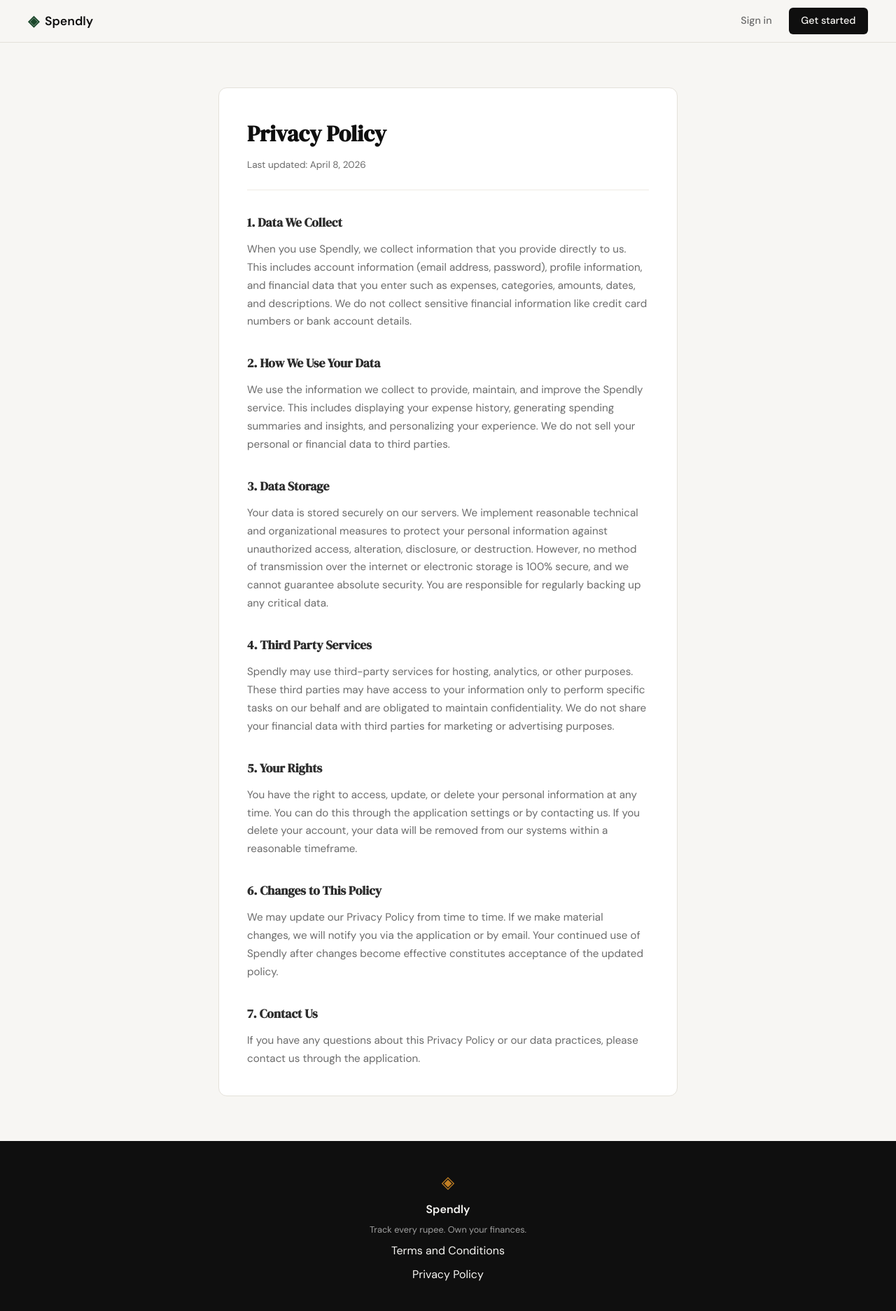
After one commit to Nithin-dharavath/expense_tracker, a Flask app: page /privacy in a window 1280 px wide. The commit adds this page. Shown: the whole page at 70% size. Run offline with Flask 3, Linux system fonts and the light colour scheme.

Commit message:
landing: add privacy policy page and route

```diff
--- a/app.py
+++ b/app.py
@@ -25,6 +25,11 @@ def login():
 @app.route("/terms")
 def terms():
     return render_template("terms.html")
+
+
+@app.route("/privacy")
+def privacy():
+    return render_template("privacy.html")
 
 
 # ------------------------------------------------------------------ #
--- a/templates/base.html
+++ b/templates/base.html
@@ -36,7 +36,7 @@
             <p class="footer-copy">Track every rupee. Own your finances.</p>
             <div class="footer-links" style="display: flex; flex-direction: column; gap: 8px;">
                 <a href="{{ url_for('terms') }}">Terms and Conditions</a>
-                <a href="#">Privacy Policy</a>
+                <a href="{{ url_for('privacy') }}">Privacy Policy</a>
             </div>
         </div>
     </footer>
--- /dev/null
+++ b/templates/privacy.html
@@ -0,0 +1,86 @@
+{% extends "base.html" %}
+
+{% block title %}Privacy Policy — Spendly{% endblock %}
+
+{% block content %}
+
+<section class="terms-section">
+    <div class="terms-inner">
+        <h1 class="terms-title">Privacy Policy</h1>
+        <p class="terms-updated">Last updated: April 8, 2026</p>
+
+        <div class="terms-content">
+            <section class="terms-block">
+                <h2 class="terms-block-title">1. Data We Collect</h2>
+                <p class="terms-block-body">
+                    When you use Spendly, we collect information that you provide directly to us.
+                    This includes account information (email address, password), profile information,
+                    and financial data that you enter such as expenses, categories, amounts, dates,
+                    and descriptions. We do not collect sensitive financial information like credit
+                    card numbers or bank account details.
+                </p>
+            </section>
+
+            <section class="terms-block">
+                <h2 class="terms-block-title">2. How We Use Your Data</h2>
+                <p class="terms-block-body">
+                    We use the information we collect to provide, maintain, and improve the Spendly
+                    service. This includes displaying your expense history, generating spending
+                    summaries and insights, and personalizing your experience. We do not sell your
+                    personal or financial data to third parties.
+                </p>
+            </section>
+
+            <section class="terms-block">
+                <h2 class="terms-block-title">3. Data Storage</h2>
+                <p class="terms-block-body">
+                    Your data is stored securely on our servers. We implement reasonable technical
+                    and organizational measures to protect your personal information against
+                    unauthorized access, alteration, disclosure, or destruction. However, no method
+                    of transmission over the internet or electronic storage is 100% secure, and we
+                    cannot guarantee absolute security. You are responsible for regularly backing
+                    up any critical data.
+                </p>
+            </section>
+
+            <section class="terms-block">
+                <h2 class="terms-block-title">4. Third Party Services</h2>
+                <p class="terms-block-body">
+                    Spendly may use third-party services for hosting, analytics, or other purposes.
+                    These third parties may have access to your information only to perform specific
+                    tasks on our behalf and are obligated to maintain confidentiality. We do not
+                    share your financial data with third parties for marketing or advertising purposes.
+                </p>
+            </section>
+
+            <section class="terms-block">
+                <h2 class="terms-block-title">5. Your Rights</h2>
+                <p class="terms-block-body">
+                    You have the right to access, update, or delete your personal information at any
+                    time. You can do this through the application settings or by contacting us. If
+                    you delete your account, your data will be removed from our systems within a
+                    reasonable timeframe.
+                </p>
+            </section>
+
+            <section class="terms-block">
+                <h2 class="terms-block-title">6. Changes to This Policy</h2>
+                <p class="terms-block-body">
+                    We may update our Privacy Policy from time to time. If we make material changes,
+                    we will notify you via the application or by email. Your continued use of Spendly
+                    after changes become effective constitutes acceptance of the updated policy.
+                </p>
+            </section>
+
+            <section class="terms-block">
+                <h2 class="terms-block-title">7. Contact Us</h2>
+                <p class="terms-block-body">
+                    If you have any questions about this Privacy Policy or our data practices, please
+                    contact us through the application.
+                </p>
+            </section>
+        </div>
+    </div>
+</section>
+
+{% endblock %}
```
